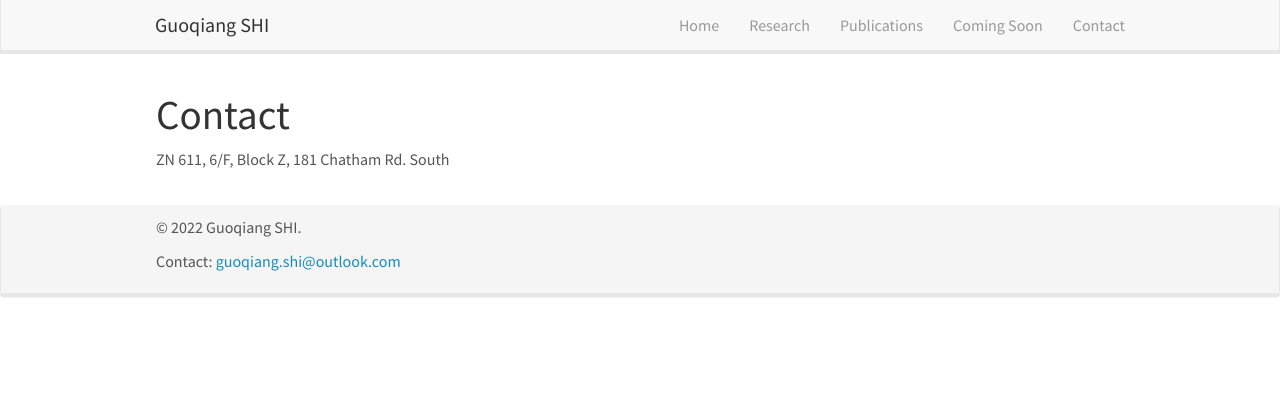
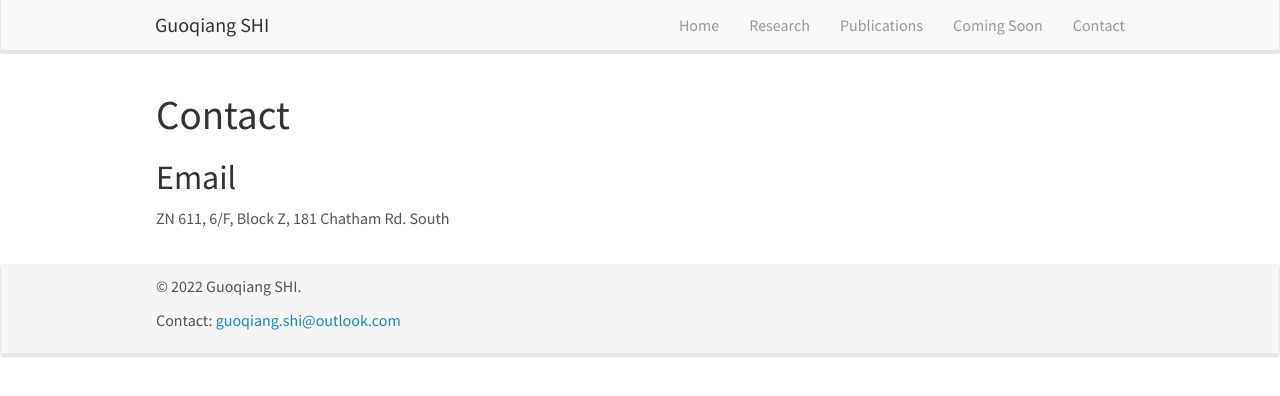
Before and after one commit to guoqiangshi/guoqiangshi.github.io, a Jekyll site: the page contact.html, which Jekyll copies as it is, in a window 1280 px wide. Shown: the top 396 px of the page. Built offline with Jekyll 4.4.1, drawn with Linux system fonts in a browser that asks for light colours; nearby versions of some CDN libraries; library files that are not in the unit come from our copies.

Commit message:
Update contact.html

```diff
--- a/contact.html
+++ b/contact.html
@@ -60,6 +60,7 @@
         <div id="gridid" class="col-sm-12">
   <h1 id="contact">Contact</h1>
 
+<h2 id="contact">Email</h2>
 <i class="fa fa-location-arrow" aria-hidden="true"></i>ZN 611, 6/F, Block Z, 181 Chatham Rd. South
 
 
```
